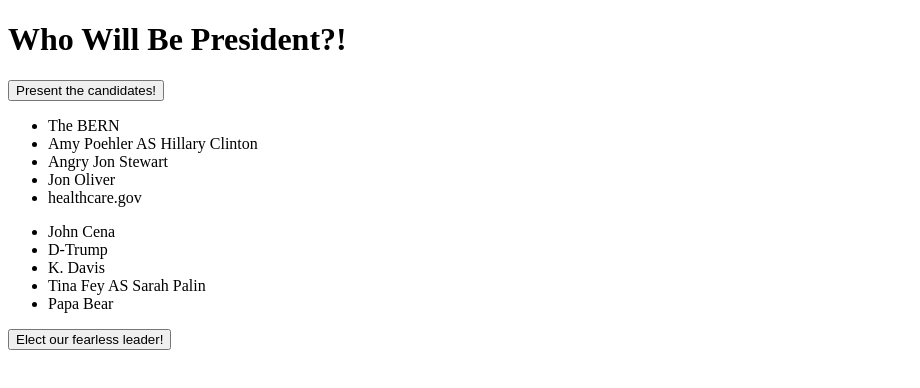
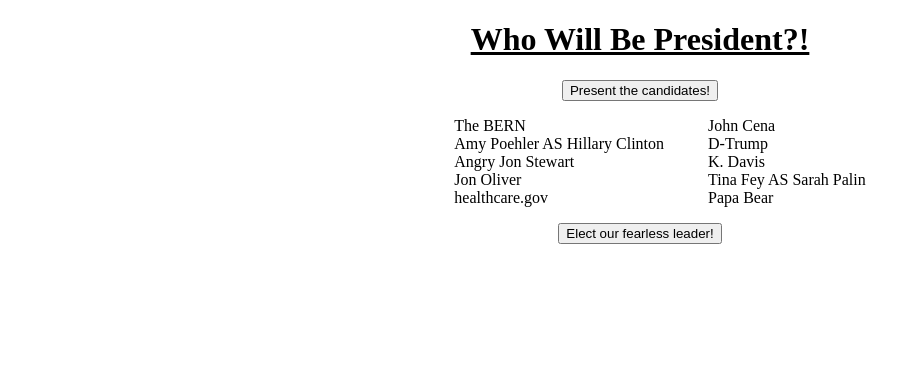
Before and after one commit to sothep/peer-angular-01, a website: page public/views/index.html in a window 1280 px wide. Both pictures are taken after a click on the button "Present the candidates!". Shown: the whole page, without its empty margins (0-920 px from the left). Drawn offline with Linux system fonts and the light colour scheme; files that its build step writes are made by us from their sources; files whose address does not match are found by name.

Commit message:
add styling, sort of

```diff
--- a/public/scripts/client.js
+++ b/public/scripts/client.js
@@ -22,8 +22,8 @@
       url: '/election'
     }).then(function(response){
       $scope.prez = response.data;
-      $('.president').hide();
-      $('.president').slideDown();
+      $('h4').hide();
+      $('h4').slideDown(800);
     });
   };
 
--- /dev/null
+++ b/public/styles/style.css
@@ -0,0 +1,24 @@
+h1 {
+  text-decoration: underline;
+  text-align: center;
+}
+
+ul {
+  display: inline-block;
+}
+
+li {
+  list-style: none;
+}
+
+.candidates {
+  text-align: center;
+}
+
+.candidates li {
+  text-align: left;
+}
+
+.president {
+  text-align: center;
+}
--- a/public/views/index.html
+++ b/public/views/index.html
@@ -3,14 +3,17 @@
   <head>
     <meta charset="utf-8">
     <title>Peer-Angular</title>
+    <link rel="stylesheet" type="text/css" href="styles/style.css">
     <script src="scripts/vendors/angular.min.js"></script>
     <script src="scripts/vendors/jquery.min.js"></script>
     <script src="scripts/client.js"></script>
   </head>
   <body ng-controller="myController">
     <h1>Who Will Be President?!</h1>
+    <div class="candidates">
+      <div class="btn">
         <button ng-click="loadCandidates()" class='load-folks'>Present the candidates!</button>
-    <div class="candidates">
+      </div>
         <ul>
           <li ng-repeat="n in dems track by $index">{{n}}</li>
         </ul>
@@ -18,8 +21,10 @@
           <li ng-repeat="n in repubs track by $index">{{n}}</li>
         </ul>
     </div>
+    <div class="president">
+      <div class="btn">
         <button ng-click="choosePresident()" class='choose-prez'>Elect our fearless leader!</button>
-    <div class="president">
+      </div>
       <h4>{{prez}}</h4>
     </div>
   </body>
```
Lines whose indentation alone changed are shown as unchanged.
